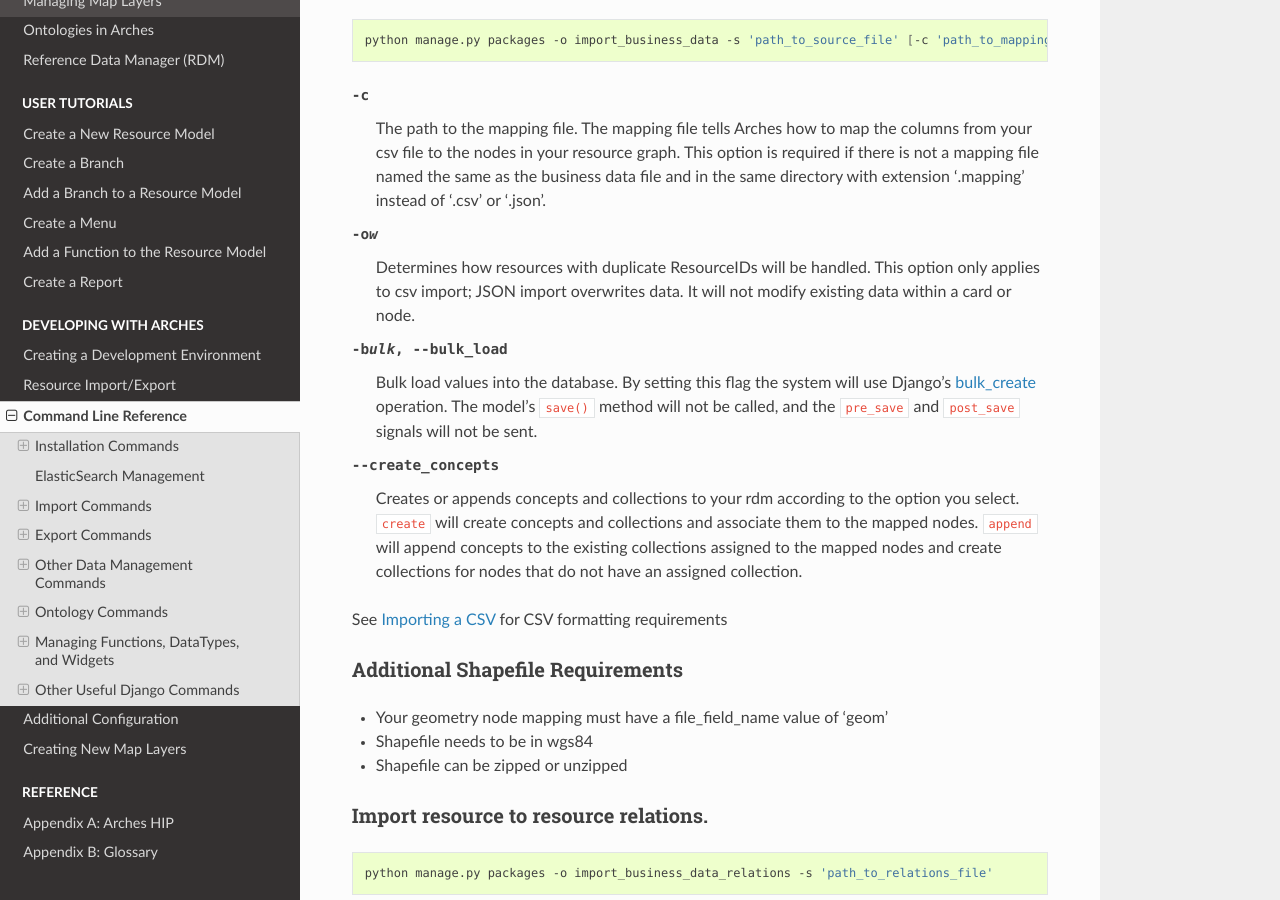
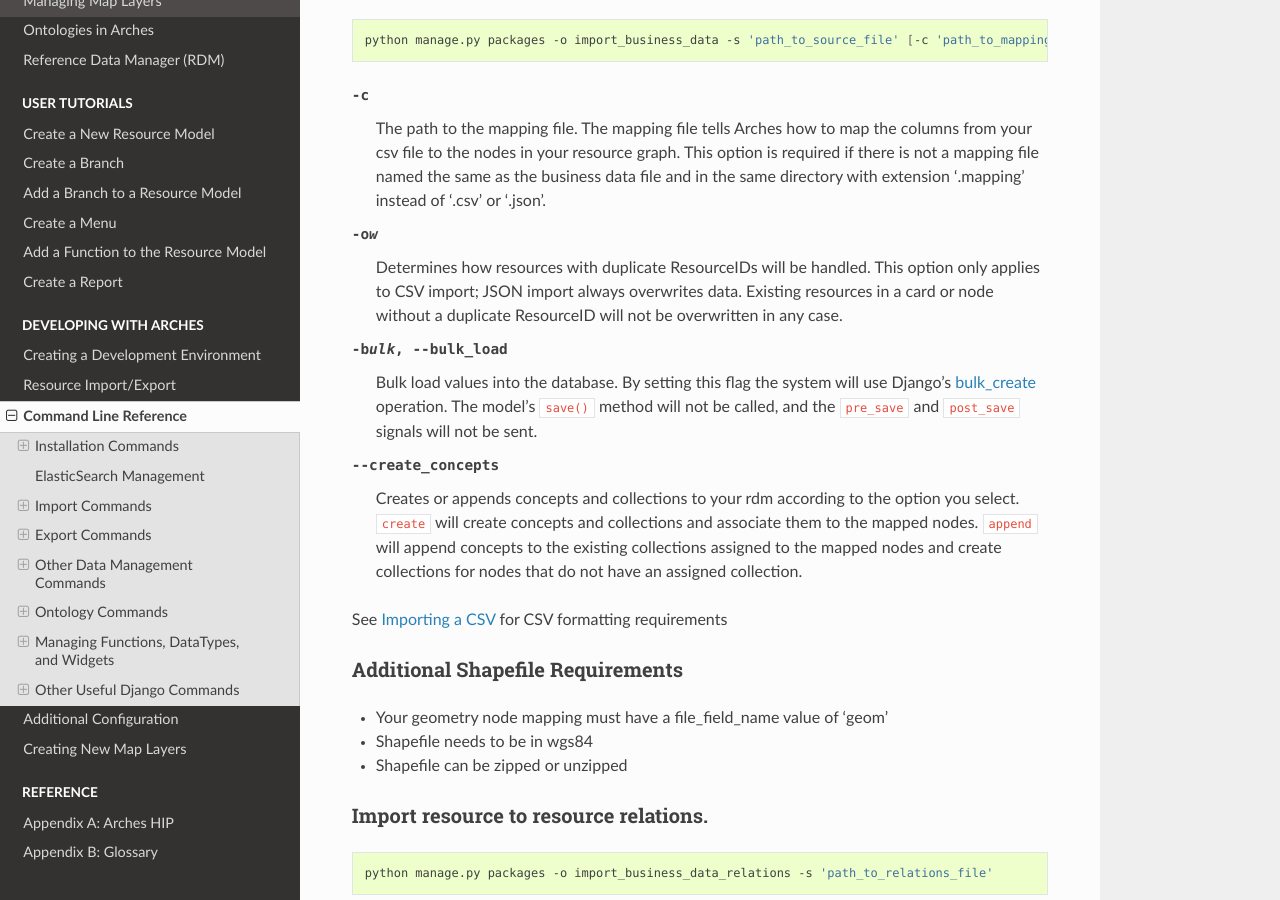
Before and after one commit to archesproject/arches-docs, a Sphinx documentation site: the page built from docs/command-line-reference.txt, in a window 1280 px wide and 900 px high, scrolled down 2717 px. Built offline with Sphinx 7.4.7 and the Read the Docs theme 2.0.0, drawn with Linux system fonts in a browser that asks for light colours.

Commit message:
clarified documentation on the -ow option to the import_business_data command in command-line-reference.txt

```diff
--- a/docs/command-line-reference.txt
+++ b/docs/command-line-reference.txt
@@ -103,7 +103,7 @@
 -c
     The path to the mapping file. The mapping file tells Arches how to map the columns from your csv file to the nodes in your resource graph. This option is required if there is not a mapping file named the same as the business data file and in the same directory with extension '.mapping' instead of '.csv' or '.json'.
 -ow
-    Determines how resources with duplicate ResourceIDs will be handled. This option only applies to csv import; JSON import overwrites data. It will not modify existing data within a card or node.
+    Determines how resources with duplicate ResourceIDs will be handled. This option only applies to CSV import; JSON import always overwrites data. Existing resources in a card or node without a duplicate ResourceID will not be overwritten in any case.
 -bulk, --bulk_load
     Bulk load values into the database. By setting this flag the system will use Django's `bulk_create <https://docs.djangoproject.com/en/dev/ref/models/querysets/#bulk-create>`_ operation. The model's ``save()`` method will not be called, and the ``pre_save`` and ``post_save`` signals will not be sent.
 --create_concepts
```
